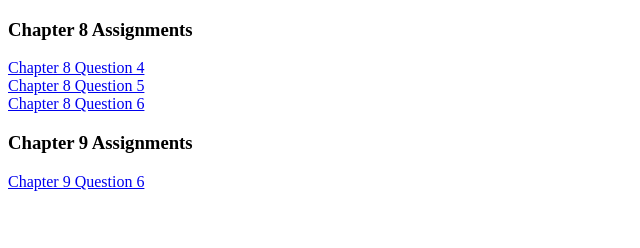
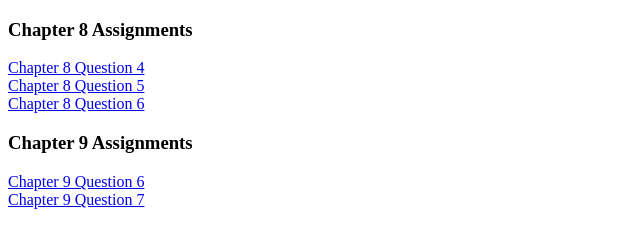
Before and after one commit to Kalioc/kalioc.github.io, a plain HTML site: page index.html in a window 1280 px wide. Shown: the whole page, without its empty margins (0-640 px from the left). Drawn offline with Linux system fonts and the light colour scheme.

Commit message:
Update index.html

```diff
--- a/index.html
+++ b/index.html
@@ -17,6 +17,7 @@
     <h3>Chapter 9 Assignments</h3>
     <p>
         <a href = "chapter9/9_6.html">Chapter 9 Question 6</a><br>
+	<a href = "chapter9/9_7.html">Chapter 9 Question 7</a><br>
     </p>
 </body>
 
```
